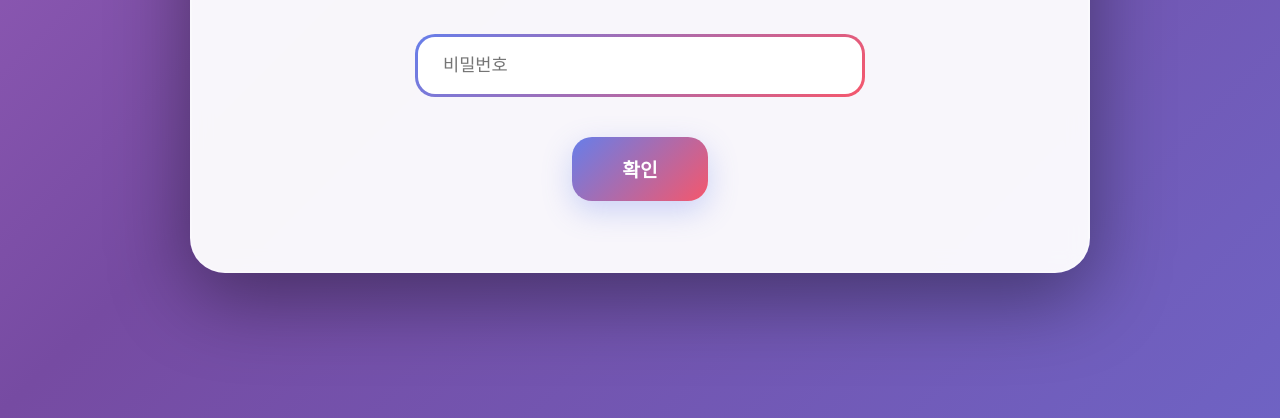
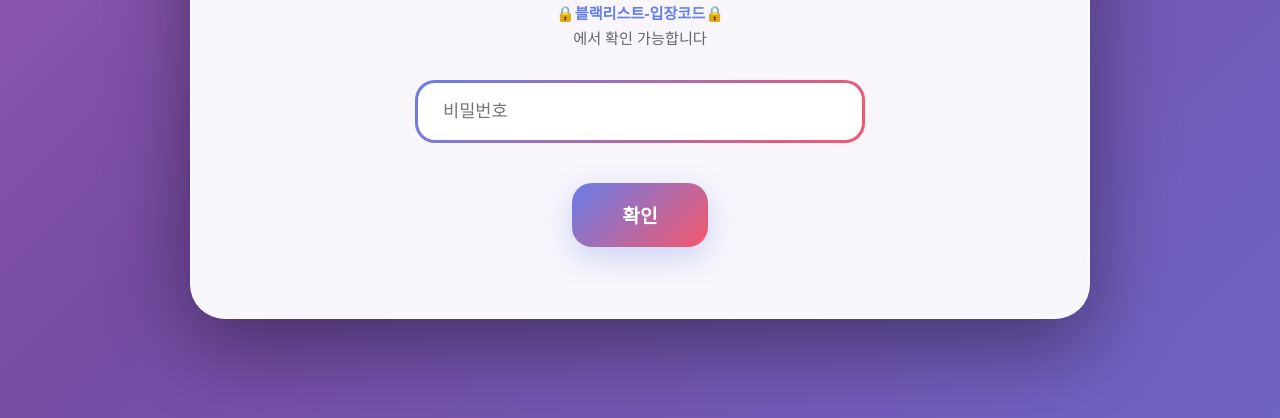
Before and after one commit to Jeong-Ryeol/SibaServerMonitering, a website: page public/index.html in a window 1280 px wide. Shown: the part 382-800 px from the top of the page. Drawn offline with Linux system fonts and the light colour scheme; no server answers.

Commit message:
비밀번호 입력 화면에 안내 문구 추가
- 프리덤 디스코드 안내 추가
- 🔒블랙리스트-입장코드🔒 채널 정보 표시
- 사용자 편의성 개선

```diff
--- a/public/index.html
+++ b/public/index.html
@@ -974,6 +974,11 @@
                 </svg>
                 디스코드에서 비밀번호 받기
             </a>
+            <p style="margin: 20px 0; color: #666; font-size: 0.95em; line-height: 1.6;">
+                비밀번호는 프리덤 디스코드<br>
+                <strong style="color: #667eea;">🔒블랙리스트-입장코드🔒</strong><br>
+                에서 확인 가능합니다
+            </p>
             <div class="password-input-group">
                 <input type="password" id="sitePassword" placeholder="비밀번호" />
             </div>
```
